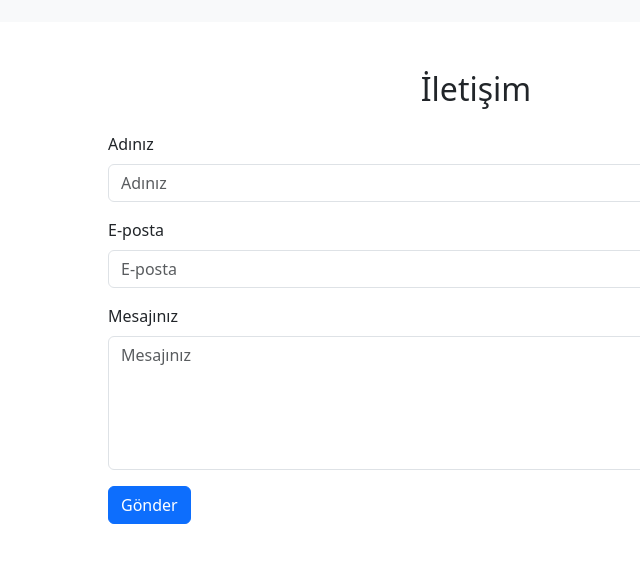
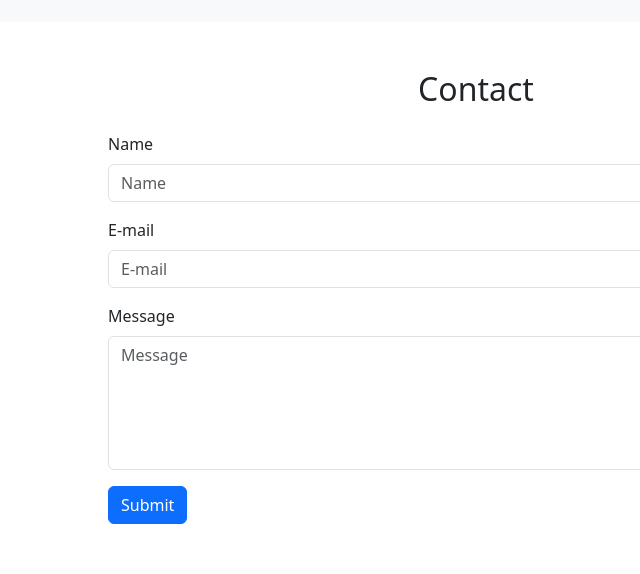
Before and after one commit to tunisch/tunisch.github.io, a plain HTML site: page index.html in a window 1280 px wide. Shown: the part 1891-2465 px from the top of the page, 164-804 px from the left. Drawn offline with nearby package versions, Linux system fonts and the light colour scheme.

Commit message:
index.html

```diff
--- a/index.html
+++ b/index.html
@@ -14,7 +14,7 @@
   <!-- Navbar -->
   <nav class="navbar navbar-expand-lg navbar-dark bg-dark fixed-top">
     <div class="container">
-      <a class="navbar-brand" href="#">[İsminiz]</a>
+      <a class="navbar-brand" href="#">Tunahan Türker Ertürk</a>
       <button class="navbar-toggler" type="button" data-bs-toggle="collapse" data-bs-target="#navbarNav"
               aria-controls="navbarNav" aria-expanded="false" aria-label="Menüyü Aç">
         <span class="navbar-toggler-icon"></span>
@@ -47,7 +47,7 @@
           <img src="https://via.placeholder.com/500" alt="Profil Resmi" class="img-fluid rounded">
         </div>
         <div class="col-md-7">
-          <h2>Hakkımda</h2>
+          <h2>About</h2>
           <p>I am Tunahan. Software Engineer, I closely follow artificial intelligence and image processing technologies.
              I like to constantly improve myself and produce new projects.</p>
           <p>You can follow my social media accounts for more information.</p>
@@ -107,23 +107,23 @@
   <!-- İletişim Bölümü -->
   <section id="contact" class="py-5">
     <div class="container">
-      <h2 class="text-center mb-4">İletişim</h2>
+      <h2 class="text-center mb-4">Contact</h2>
       <div class="row justify-content-center">
         <div class="col-md-8">
           <form id="contactForm">
             <div class="mb-3">
-              <label for="name" class="form-label">Adınız</label>
-              <input type="text" class="form-control" id="name" placeholder="Adınız">
+              <label for="name" class="form-label">Name</label>
+              <input type="text" class="form-control" id="name" placeholder="Name">
             </div>
             <div class="mb-3">
-              <label for="email" class="form-label">E-posta</label>
-              <input type="email" class="form-control" id="email" placeholder="E-posta">
+              <label for="email" class="form-label">E-mail</label>
+              <input type="email" class="form-control" id="email" placeholder="E-mail">
             </div>
             <div class="mb-3">
-              <label for="message" class="form-label">Mesajınız</label>
-              <textarea class="form-control" id="message" rows="5" placeholder="Mesajınız"></textarea>
+              <label for="message" class="form-label">Message</label>
+              <textarea class="form-control" id="message" rows="5" placeholder="Message"></textarea>
             </div>
-            <button type="submit" class="btn btn-primary">Gönder</button>
+            <button type="submit" class="btn btn-primary">Submit</button>
           </form>
           <div id="formFeedback" class="mt-3"></div>
         </div>
```
